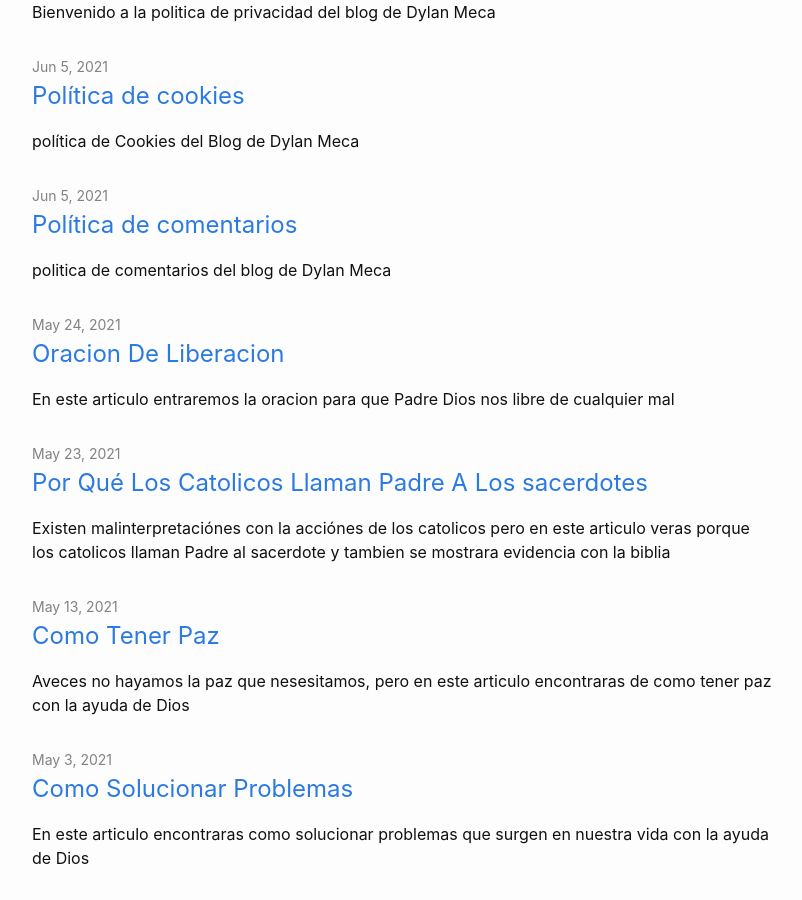
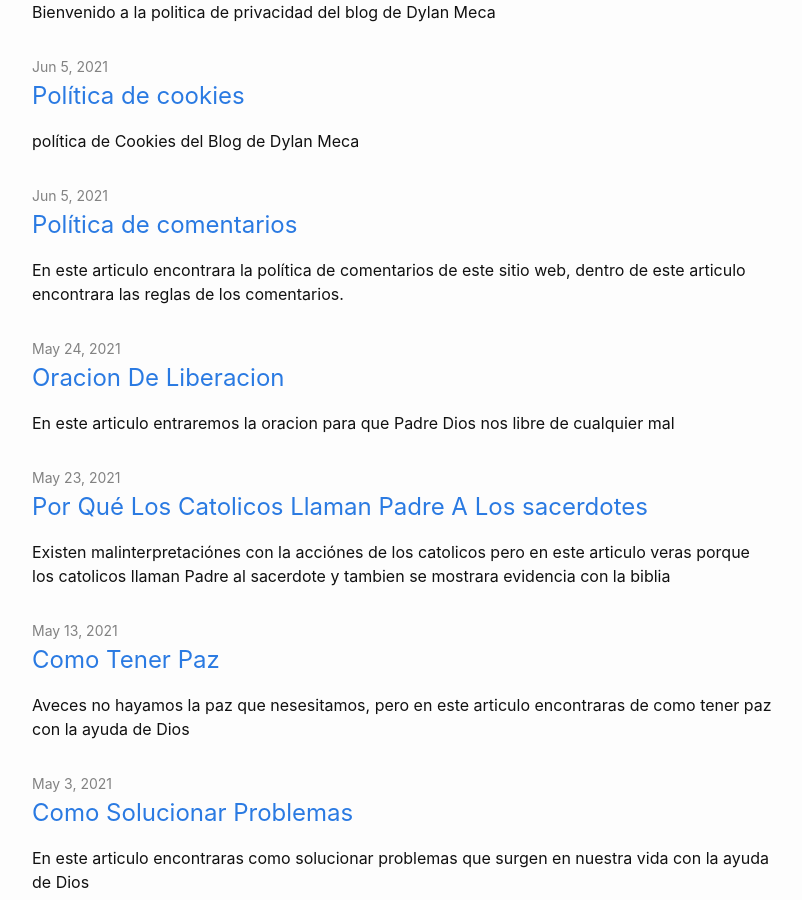
Before and after one commit to dylanmeca/dylanmeca.github.io, a Jekyll site: the page built from index.md, in a window 1280 px wide and 900 px high, scrolled down 320 px. Shown: the whole window, without its empty margins (238-1040 px from the left). Built offline with Jekyll 4.4.1, drawn with Linux system fonts in a browser that asks for light colours.

Commit message:
Update 2021-06-05-politica-de-comentarios.md

```diff
--- a/_posts/2021-06-05-politica-de-comentarios.md
+++ b/_posts/2021-06-05-politica-de-comentarios.md
@@ -1,7 +1,7 @@
 ---
 layout: page
 title: Política de comentarios
-description: politica de comentarios del blog de Dylan Meca
+description: En este articulo encontrara la política de comentarios de este sitio web, dentro de este articulo encontrara las reglas de los comentarios.
 permalink: /politica-de-comentarios
 keywords:
   - Dylan Meca
```
